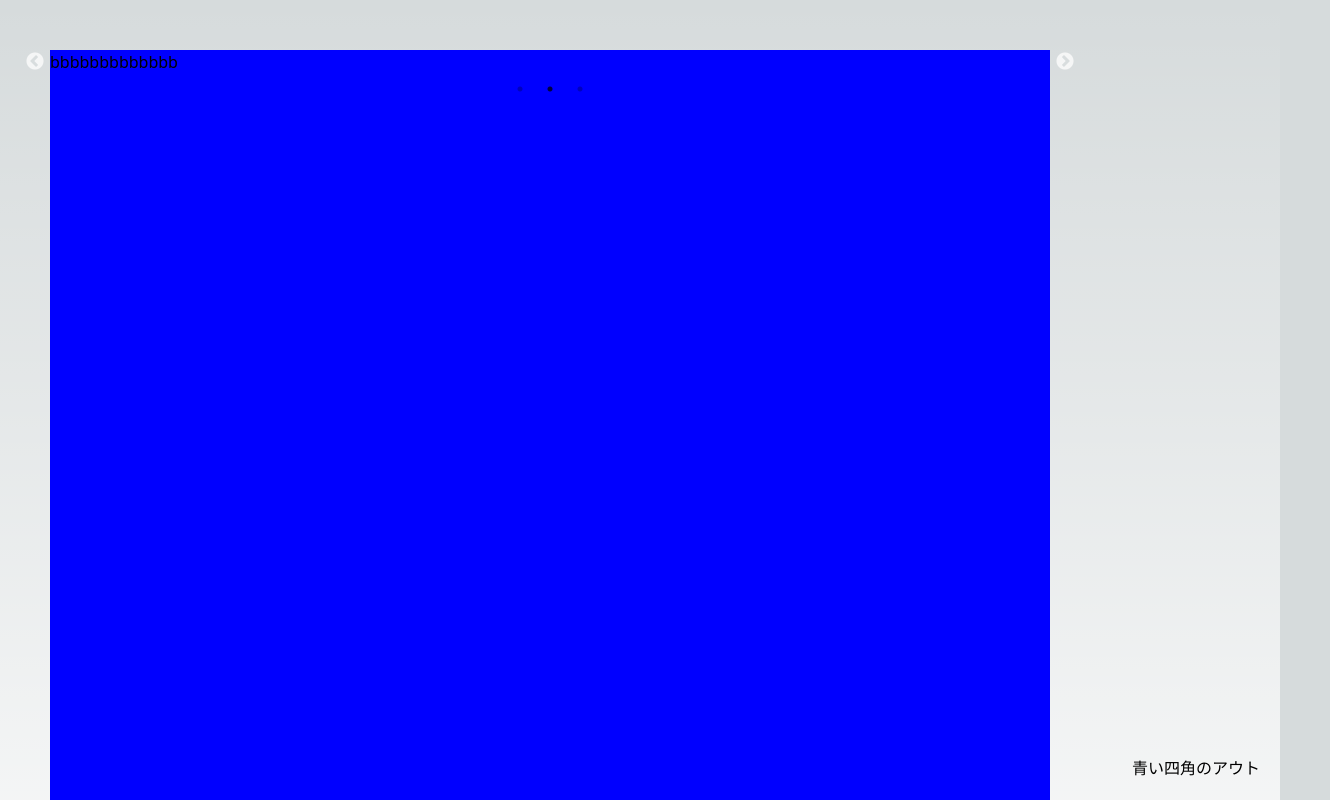
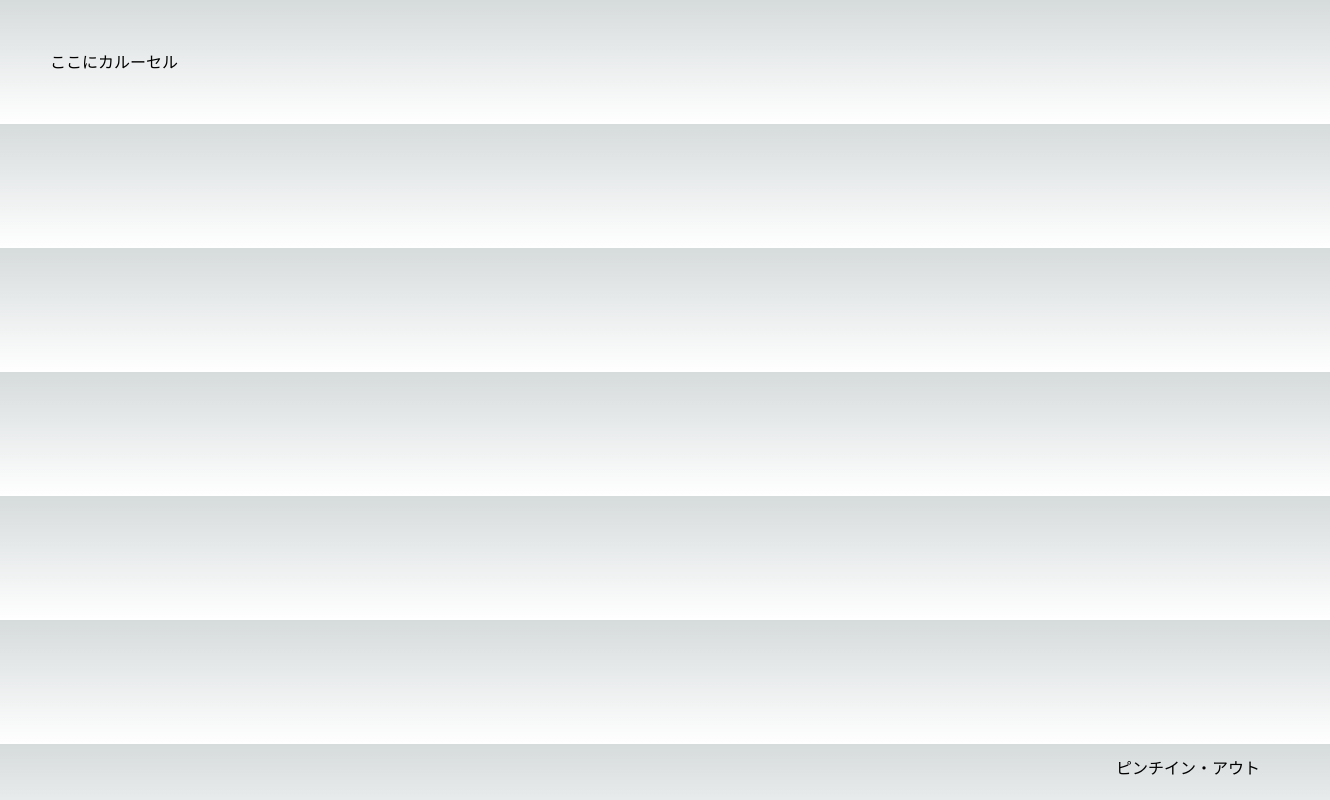
Before and after one commit to minamihiroto/pinch-slide-app, a Next.js app: page / in a window 1280 px wide. Shown: the top 800 px of the page, 1330 px wide, since content can reach past the window. Built offline with nearby package versions, Linux system fonts and the light colour scheme.

Commit message:
一旦カルーセル削除

```diff
--- a/src/pages/index.tsx
+++ b/src/pages/index.tsx
@@ -6,13 +6,12 @@ import "slick-carousel/slick/slick.css";
 import "slick-carousel/slick/slick-theme.css";
 
 const ZoomableBox = styled.div`
-  width: 1000px;
-  height: 1000px;
+  width: 100%;
   margin: 50px;
   transition: transform 0.3s;
 
   &.zoom-in {
-    transform: scale(1.2);
+    transform: scale(0.2);
   }
 `;
 
@@ -22,48 +21,20 @@ const ButtonWrapper = styled.div`
   right: 20px;
 `;
 
-const zoomIn = css`
-  .zoom-in {
-    transform: scale(1.2);
-    transition: transform 0.3s;
-  }
-`;
-
 const Home = () => {
-  const blueBox = createRef<HTMLDivElement>();
+  const box = createRef<HTMLDivElement>();
 
   const handleBlueBoxClick = () => {
-    blueBox.current?.classList.toggle("zoom-in");
-  };
-
-  const settings = {
-    dots: true,
-    infinite: true,
-    speed: 500,
-    slidesToShow: 1,
-    slidesToScroll: 1,
-    autoplay: true,
-    autoplaySpeed: 3000,
+    box.current?.classList.toggle("zoom-in");
   };
 
   return (
     <>
-      <Global styles={zoomIn} />
-      <ZoomableBox ref={blueBox} style={{ backgroundColor: "blue" }}>
-        <Slider {...settings}>
-          <div>
-            <p>aaaaaaaaaaa</p>
-          </div>
-          <div>
-            <p>bbbbbbbbbbbbb</p>
-          </div>
-          <div>
-            <p>ccccccccccccc</p>
-          </div>
-        </Slider>
+      <ZoomableBox ref={box}>
+        ここにカルーセル
       </ZoomableBox>
       <ButtonWrapper>
-        <button onClick={handleBlueBoxClick}>青い四角のアウト</button>
+        <button onClick={handleBlueBoxClick}>ピンチイン・アウト</button>
       </ButtonWrapper>
     </>
   );
```
